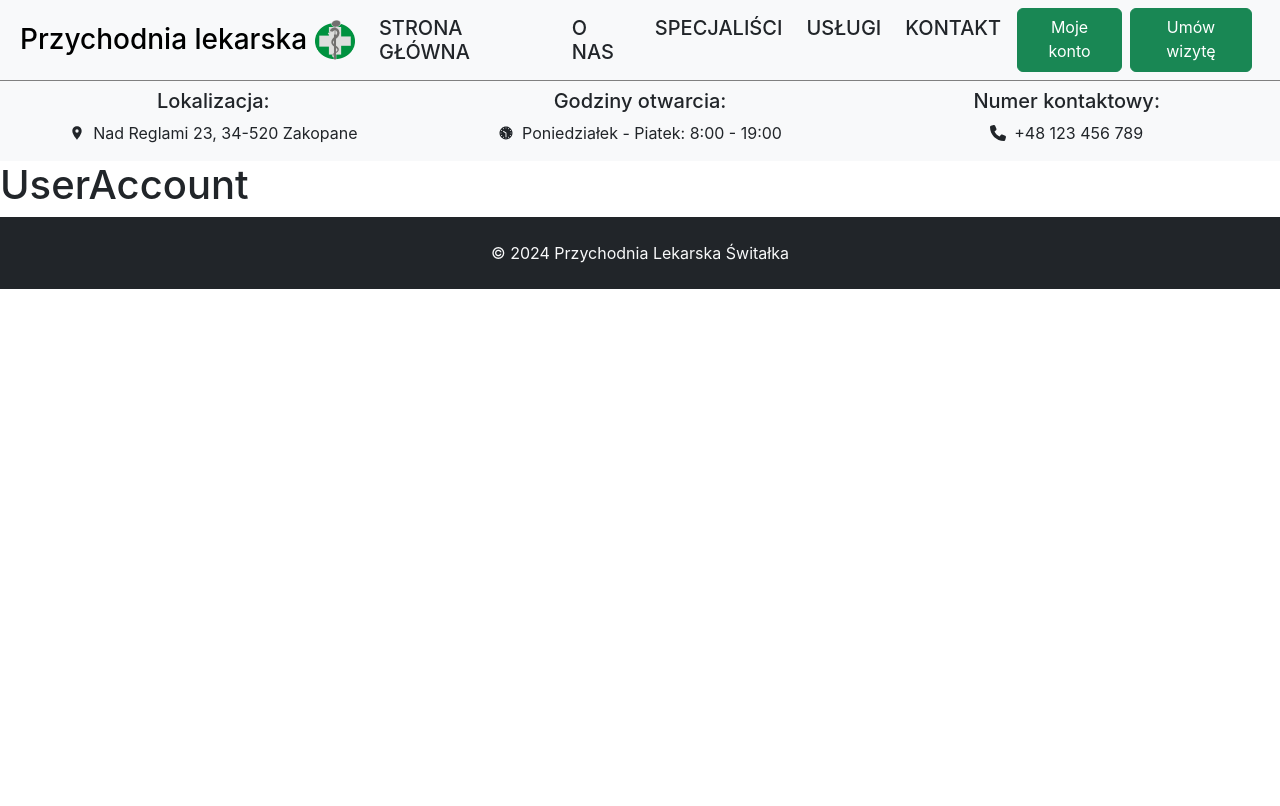
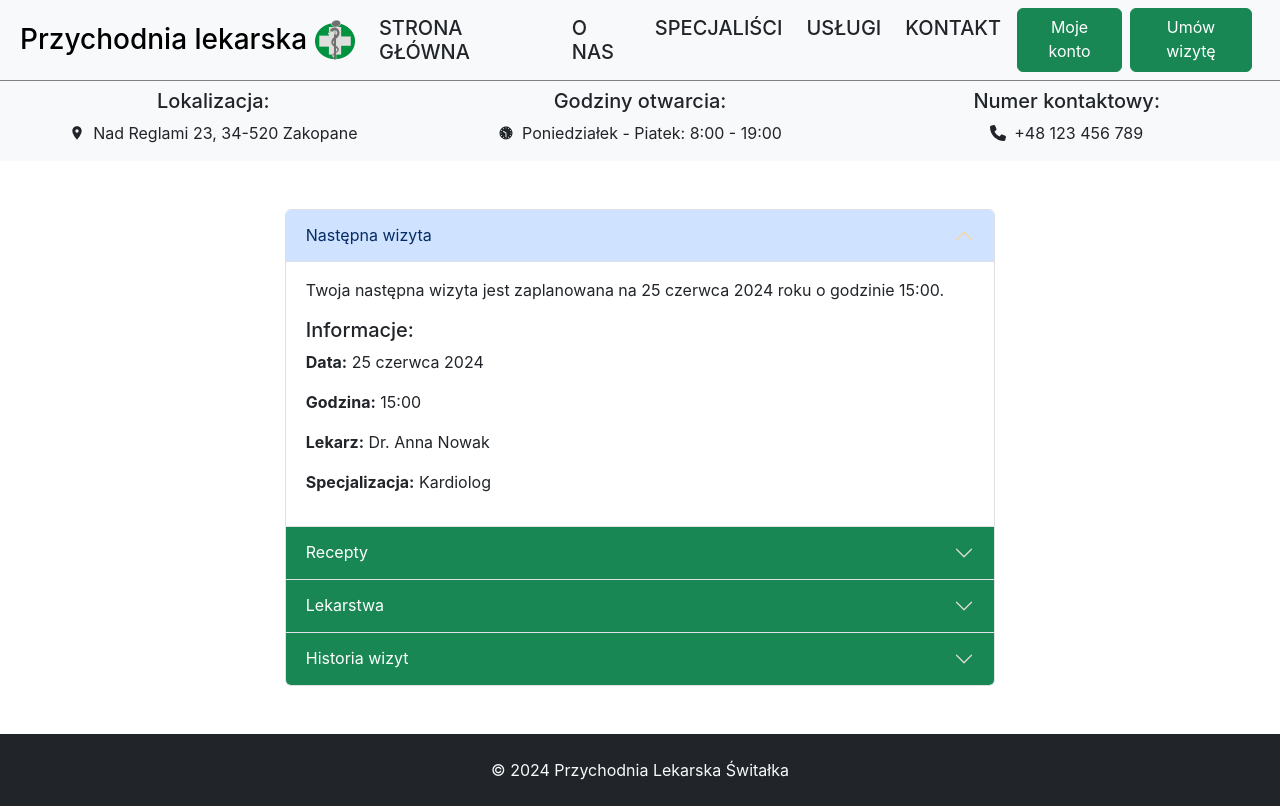
Before and after one commit to itamm15/react-clinic, a React (Create React App) app: page /account in a window 1280 px wide. Built offline with nearby package versions, Linux system fonts and the light colour scheme.

Commit message:
chore: add accordions on page

```diff
--- /dev/null
+++ b/src/components/UserAccount/UserAccount.css
@@ -0,0 +1,14 @@
+.account-accordion {
+  width: 60%;
+  flex-direction: column;
+}
+
+
+.accordion-button {
+  background-color: #198754;
+  color: white;
+}
+
+.accordion-button::after {
+  filter: invert(1);
+}
--- a/src/components/UserAccount/UserAccount.tsx
+++ b/src/components/UserAccount/UserAccount.tsx
@@ -1,7 +1,71 @@
+import { Accordion } from "react-bootstrap";
+import './UserAccount.css';
+
+const sectionContent = [
+  {
+    title: "Następna wizyta",
+    body: (
+      <>
+        <p>Twoja następna wizyta jest zaplanowana na 25 czerwca 2024 roku o godzinie 15:00.</p>
+        <h5>Informacje:</h5>
+        <p><strong>Data:</strong> 25 czerwca 2024</p>
+        <p><strong>Godzina:</strong> 15:00</p>
+        <p><strong>Lekarz:</strong> Dr. Anna Nowak</p>
+        <p><strong>Specjalizacja:</strong> Kardiolog</p>
+      </>
+    )
+  },
+  {
+    title: "Recepty",
+    body: (
+      <>
+        <p>Masz aktualnie 3 recepty:</p>
+        <p><strong>Paracetamol:</strong> 2 razy dziennie</p>
+        <p><strong>Ibuprofen:</strong> 3 razy dziennie</p>
+        <p><strong>Amoksycylina:</strong> 1 raz dziennie</p>
+        <p>Skontaktuj się z lekarzem, jeśli potrzebujesz odnowić recepty.</p>
+      </>
+    )
+  },
+  {
+    title: "Lekarstwa",
+    body: (
+      <>
+        <p>Aktualnie przyjmujesz następujące lekarstwa:</p>
+        <p><strong>Paracetamol 500mg:</strong> dwa razy dziennie</p>
+        <p><strong>Witamina D:</strong> raz dziennie</p>
+        <p><strong>Metformina 850mg:</strong> raz dziennie</p>
+        <p>Pamiętaj o regularnym przyjmowaniu lekarstw zgodnie z zaleceniami lekarza.</p>
+      </>
+    )
+  },
+  {
+    title: "Historia wizyt",
+    body: (
+      <>
+        <p>Ostatnie wizyty:</p>
+        <p><strong>10 maja 2024:</strong> Dr. Kowalski - Konsultacja ogólna</p>
+        <p><strong>15 marca 2024:</strong> Dr. Nowak - Badanie kontrolne</p>
+        <p><strong>20 stycznia 2024:</strong> Dr. Wiśniewski - Konsultacja specjalistyczna</p>
+        <p>Pełną historię wizyt możesz zobaczyć w swoim profilu pacjenta.</p>
+      </>
+    )
+  }
+];
+
 export function UserAccount() {
   return (
-    <>
-      <h1>UserAccount</h1>
-    </>
+    <div className='d-flex justify-content-center m-5'>
+      <Accordion defaultActiveKey={["0"]} className='account-accordion'>
+        {sectionContent.map((section, index) => (
+          <Accordion.Item eventKey={String(index)} className="account-accordion__item" key={index}>
+            <Accordion.Header>{section.title}</Accordion.Header>
+            <Accordion.Body>
+              {section.body}
+            </Accordion.Body>
+          </Accordion.Item>
+        ))}
+      </Accordion>
+    </div>
   )
 }
```
